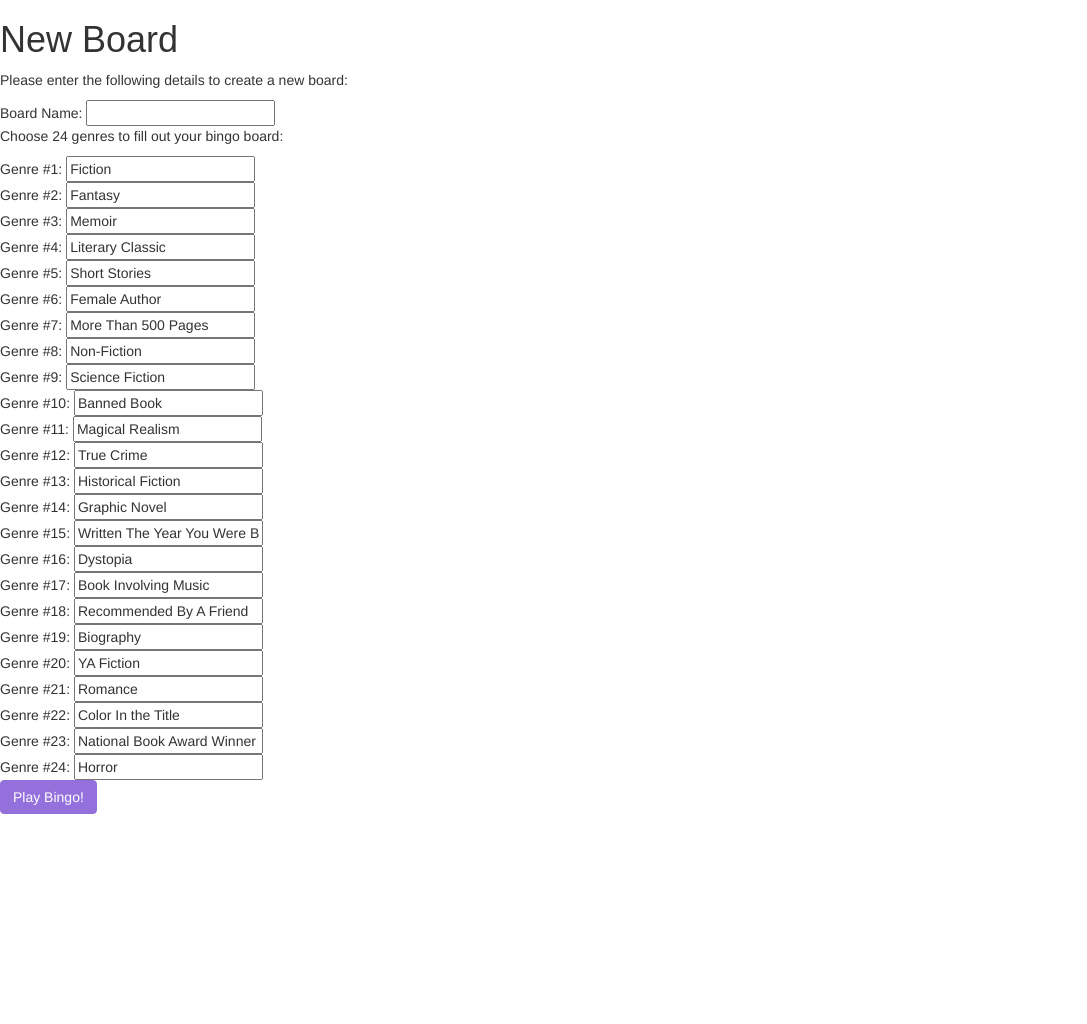
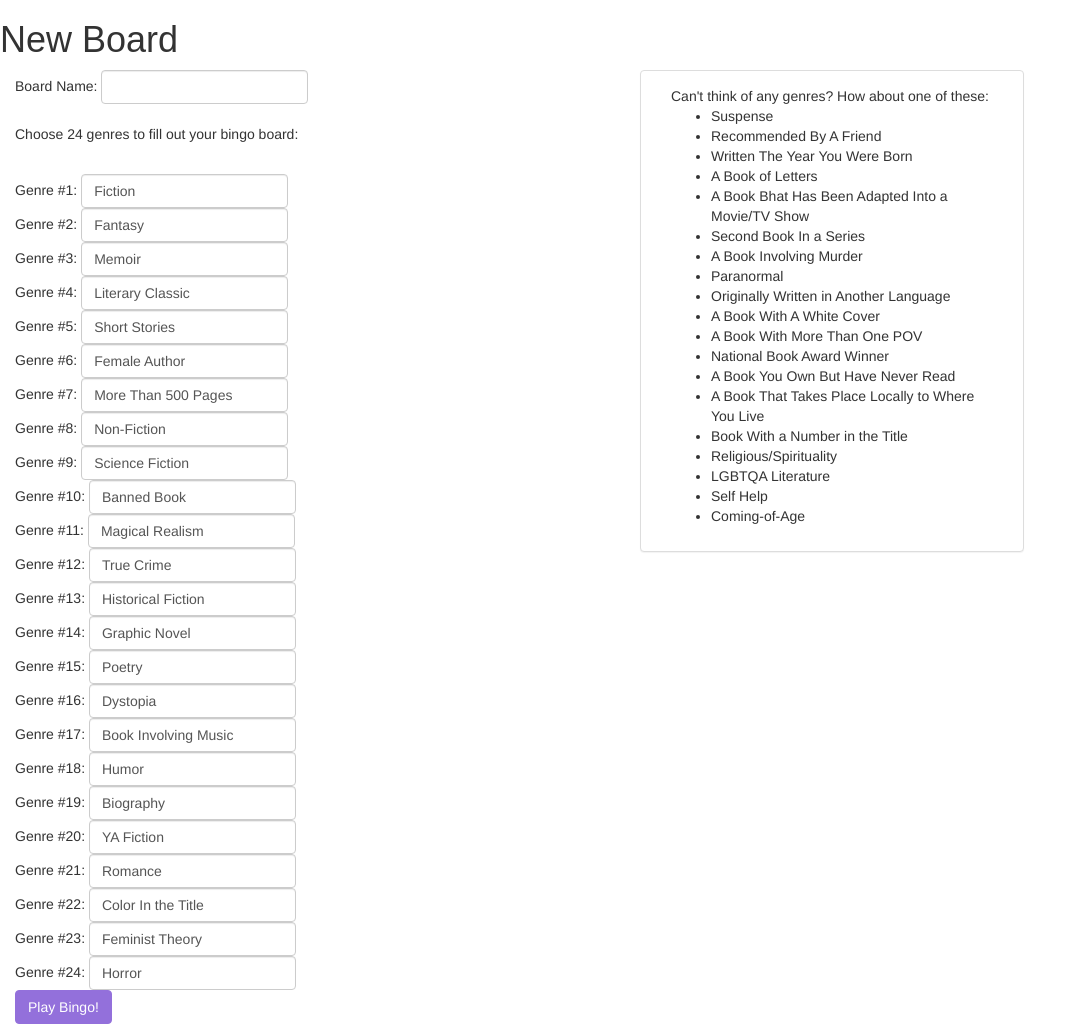
Before and after one commit to jessapp/book-bingo, a Flask app: page /create-board in a window 1280 px wide. Shown: the part 52-1076 px from the top of the page, without its empty margins (0-1087 px from the left). Before the commit the page ends 866 px from the top, so only its background shows below. Run offline with Flask 2, Linux system fonts and the light colour scheme; the visitor is signed in with stand-in values (Sample User, id 1); some libraries are stand-ins or nearby versions.

Commit message:
Adjusted bootstrap

```diff
--- a/static/css/styles.css
+++ b/static/css/styles.css
@@ -1,3 +1,8 @@
+.navbar {
+    margin: 0;
+    margin-bottom: 10px;
+}
+
 h1 {
     font-family: sans-serif;
 }
@@ -9,13 +14,24 @@ h1 {
 .btn-success {
     background-color: #9370DB;
     border-color: #9370DB;
+
 }
 
-.jumbotron {
+.btn-success:hover, .btn-success:focus, .btn-success:active {
+    background-color: #8A2BE2;
+    border-color: #8A2BE2;
+}
+
+.btn-primary {
+    border-radius: 24px;
+}
+
+.jumbotron-home {
     align-content: center;
     align-items: center;
-    opacity: 70%;
+    background: rgba(255, 255, 255, 0.8);
 }
+
 
 .homepage-button {
     display: inline-block;
@@ -36,4 +52,9 @@ table {
 body.home {
     background: url(/static/img/books.jpg) no-repeat;
     background-size: 100%;
+
 }
+
+.panel {
+    width: 30%
+}
--- a/templates/base.html
+++ b/templates/base.html
@@ -26,7 +26,7 @@
         <span class="icon-bar"></span>
         <span class="icon-bar"></span>
       </button>
-      <a class="navbar-brand" href="#">Book Bingo</a>
+      <a class="navbar-brand">Book Bingo</a>
     </div>
 
     <!-- Collect the nav links, forms, and other content for toggling -->
--- a/templates/board.html
+++ b/templates/board.html
@@ -96,7 +96,9 @@
     <h3>Play with friends!</h3><br>
     <p>Copy this link and send it to your friends to invite them to share this
     board with you:</p>
+    <div class="well well-sm">
     <p>http://localhost:5000/board/{{ board_id }}/invite</p>
+    </div>
 
 </div>
 
--- a/templates/homepage.html
+++ b/templates/homepage.html
@@ -3,7 +3,7 @@
 
 <body class="home">
 <div class="container-fluid">
-<div class="jumbotron jumbotron-fluid">
+<div class="jumbotron jumbotron-fluid jumbotron-home">
   <h1 class="text-center">Book Bingo</h1>
   <p class="text-center">Log in or sign up to get started!</p>
     <p class="text-center"><a class="btn btn-primary btn-lg homepage-button" id="login-btn" href="/login" role="button">Log In</a>
--- a/templates/new_board.html
+++ b/templates/new_board.html
@@ -2,37 +2,66 @@
 {% block content %}
 
     <h1>New Board</h1>
-    <p> Please enter the following details to create a new board:</p>
     <div>
-    <form action="/create-board" method="POST">
-    Board Name: <input type="text" name="board-name"><br>
-    <p>Choose 24 genres to fill out your bingo board:</p>
-    Genre #1: <input type="text" name="genre1" id="genre1" value="Fiction" required><br>
-    Genre #2: <input type="text" name="genre2" id="genre2" value="Fantasy" required><br>
-    Genre #3: <input type="text" name="genre3" id="genre3" value="Memoir" required><br>
-    Genre #4: <input type="text" name="genre4" id="genre4" value="Literary Classic" required><br>
-    Genre #5: <input type="text" name="genre5" id="genre5" value="Short Stories" required><br>
-    Genre #6: <input type="text" name="genre6" id="genre6" value="Female Author" required><br>
-    Genre #7: <input type="text" name="genre7" id="genre7" value="More Than 500 Pages" required><br>
-    Genre #8: <input type="text" name="genre8" id="genre8" value="Non-Fiction" required><br>
-    Genre #9: <input type="text" name="genre9" id="genre9" value="Science Fiction" required><br>
-    Genre #10: <input type="text" name="genre10" id="genre10" value="Banned Book" required><br>
-    Genre #11: <input type="text" name="genre11" id="genre11" value="Magical Realism" required><br>
-    Genre #12: <input type="text" name="genre12" id="genre12" value="True Crime" required><br>
-    Genre #13: <input type="text" name="genre13" id="genre13" value="Historical Fiction" required><br>
-    Genre #14: <input type="text" name="genre14" id="genre14" value="Graphic Novel" required><br>
-    Genre #15: <input type="text" name="genre15" id="genre15" value="Written The Year You Were Born" required><br>
-    Genre #16: <input type="text" name="genre16" id="genre16" value="Dystopia" required><br>
-    Genre #17: <input type="text" name="genre17" id="genre17" value="Book Involving Music" required><br>
-    Genre #18: <input type="text" name="genre18" id="genre18" value="Recommended By A Friend" required><br>
-    Genre #19: <input type="text" name="genre19" id="genre19" value="Biography" required><br>
-    Genre #20: <input type="text" name="genre20" id="genre20" value="YA Fiction" required><br>
-    Genre #21: <input type="text" name="genre21" id="genre21" value="Romance" required><br>
-    Genre #22: <input type="text" name="genre22" id="genre22" value="Color In the Title" required><br>
-    Genre #23: <input type="text" name="genre23" id="genre23" value="National Book Award Winner" required><br>
-    Genre #24: <input type="text" name="genre24" id="genre24" value="Horror" required><br>
+    <form action="/create-board" class="form-inline" method="POST">
+    <div class="col-xs-6">
+    Board Name: <input type="text" class="form-control" name="board-name"><br><br>
+    <p>Choose 24 genres to fill out your bingo board:</p><br>
+    Genre #1: <input type="text" class="form-control" name="genre1" id="genre1" value="Fiction" required><br>
+    Genre #2: <input type="text" class="form-control" name="genre2" id="genre2" value="Fantasy" required><br>
+    Genre #3: <input type="text" class="form-control" name="genre3" id="genre3" value="Memoir" required><br>
+    Genre #4: <input type="text" class="form-control" name="genre4" id="genre4" value="Literary Classic" required><br>
+    Genre #5: <input type="text" class="form-control" name="genre5" id="genre5" value="Short Stories" required><br>
+    Genre #6: <input type="text" class="form-control" name="genre6" id="genre6" value="Female Author" required><br>
+    Genre #7: <input type="text" class="form-control" name="genre7" id="genre7" value="More Than 500 Pages" required><br>
+    Genre #8: <input type="text" class="form-control" name="genre8" id="genre8" value="Non-Fiction" required><br>
+    Genre #9: <input type="text" class="form-control" name="genre9" id="genre9" value="Science Fiction" required><br>
+    Genre #10: <input type="text" class="form-control" name="genre10" id="genre10" value="Banned Book" required><br>
+    Genre #11: <input type="text" class="form-control" name="genre11" id="genre11" value="Magical Realism" required><br>
+    Genre #12: <input type="text" class="form-control" name="genre12" id="genre12" value="True Crime" required><br>
+    Genre #13: <input type="text" class="form-control" name="genre13" id="genre13" value="Historical Fiction" required><br>
+    Genre #14: <input type="text" class="form-control" name="genre14" id="genre14" value="Graphic Novel" required><br>
+    Genre #15: <input type="text" class="form-control" name="genre15" id="genre15" value="Poetry" required><br>
+    Genre #16: <input type="text" class="form-control" name="genre16" id="genre16" value="Dystopia" required><br>
+    Genre #17: <input type="text" class="form-control" name="genre17" id="genre17" value="Book Involving Music" required><br>
+    Genre #18: <input type="text" class="form-control" name="genre18" id="genre18" value="Humor" required><br>
+    Genre #19: <input type="text" class="form-control" name="genre19" id="genre19" value="Biography" required><br>
+    Genre #20: <input type="text" class="form-control" name="genre20" id="genre20" value="YA Fiction" required><br>
+    Genre #21: <input type="text" class="form-control" name="genre21" id="genre21" value="Romance" required><br>
+    Genre #22: <input type="text" class="form-control" name="genre22" id="genre22" value="Color In the Title" required><br>
+    Genre #23: <input type="text" class="form-control" name="genre23" id="genre23" value="Feminist Theory" required><br>
+    Genre #24: <input type="text" class="form-control" name="genre24" id="genre24" value="Horror" required><br>
     <input type="submit" class="btn btn-success" value="Play Bingo!">
     </form>
     </div>
+    </div>
+
+
+<div class="panel panel-default col-xs-6">
+  <div class="panel-body">
+    Can't think of any genres? How about one of these:
+    <ul>
+        <li>Suspense</li>
+        <li>Recommended By A Friend</li>
+        <li>Written The Year You Were Born</li>
+        <li>A Book of Letters</li>
+        <li>A Book Bhat Has Been Adapted Into a Movie/TV Show</li>
+        <li>Second Book In a Series</li>
+        <li>A Book Involving Murder</li>
+        <li>Paranormal</li>
+        <li>Originally Written in Another Language</li>
+        <li>A Book With A White Cover</li>
+        <li>A Book With More Than One POV</li>
+        <li>National Book Award Winner</li>
+        <li>A Book You Own But Have Never Read</li>
+        <li>A Book That Takes Place Locally to Where You Live</li>
+        <li>Book With a Number in the Title</li>
+        <li>Religious/Spirituality</li>
+        <li>LGBTQA Literature</li>
+        <li>Self Help</li>
+        <li>Coming-of-Age</li>
+    </ul>
+  </div>
+</div>
 
 {% endblock %}
```
Also changed, not shown: templates/about.html (+14 -3 lines), templates/user_details.html (+6 -1 lines), static/img/bookbingologo.png (added).
